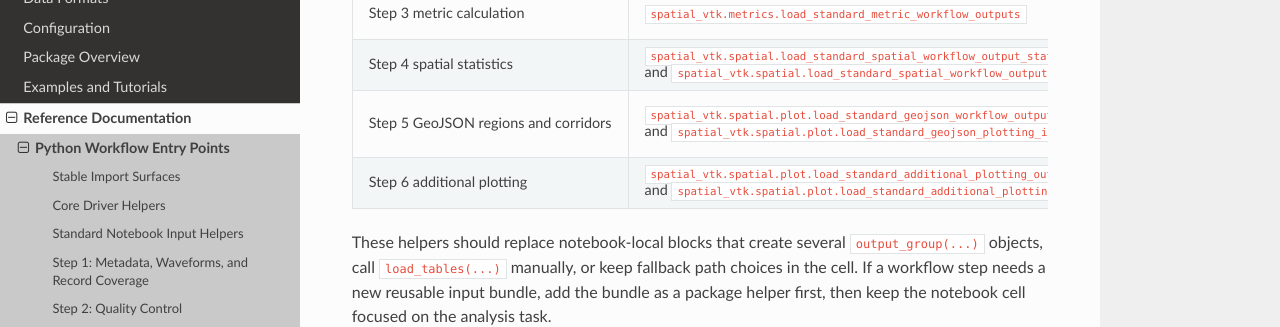
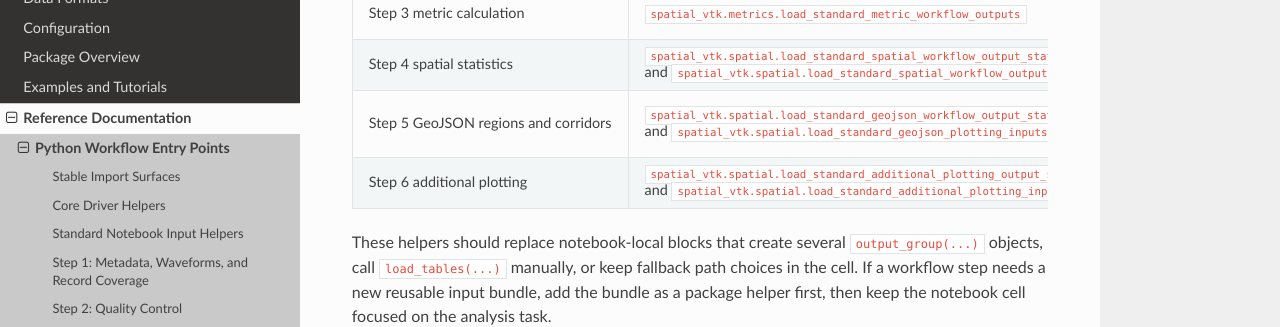
Before and after one commit to bcbirkel/spatial-vtk, a Sphinx documentation site: the page built from docs/reference/python_workflows.rst, in a window 1280 px wide and 900 px high, scrolled down 3600 px. Shown: the part 151-478 px from the top of the window. Built offline with Sphinx 7.4.7 and the Read the Docs theme 3.1.0, drawn with Linux system fonts in a browser that asks for light colours; some of the changed text lies outside the part shown.

Commit message:
Promote Step 5 and 6 spatial workflow loaders

```diff
--- a/docs/changelog.rst
+++ b/docs/changelog.rst
@@ -528,6 +528,9 @@ Changelog
   - Updated Spatial API examples so large-run plotting starts from the
     package-owned spatial workflow result, with context builders described as
     advanced helpers.
+  - Promoted Step 5 GeoJSON and Step 6 additional-plotting input/status
+    loaders to the top-level ``spatial_vtk.spatial`` import surface so
+    notebooks use one workflow namespace for Steps 4-6.
   - Updated Metrics API examples so plotting starts from package-owned figure
     wrappers, with row-selection helpers described as advanced script APIs.
   - Updated Visualization API examples so notebook-facing waveform and
--- a/docs/reference/python_workflows.rst
+++ b/docs/reference/python_workflows.rst
@@ -399,8 +399,8 @@ fallbacks, and bounded previews stay in package code.
        map/diagnostic figure methods, and failure/status frames when the
        standard tutorial needs in-memory products.
    * - Step 5 GeoJSON regions and corridors
-     - ``spatial_vtk.spatial.plot.load_standard_geojson_workflow_output_status``
-       and ``spatial_vtk.spatial.plot.load_standard_geojson_plotting_inputs``
+     - ``spatial_vtk.spatial.load_standard_geojson_workflow_output_status``
+       and ``spatial_vtk.spatial.load_standard_geojson_plotting_inputs``
      - Lightweight Step 5 output status/previews for large-run driver cells,
        result-owned GeoJSON and corridor runners through
        ``run_geojson_summary_step_if_needed()`` and
@@ -412,8 +412,8 @@ fallbacks, and bounded previews stay in package code.
        suites without notebook-local path unpacking. Both helpers accept
        ``cfg=`` as a config object or config file path.
    * - Step 6 additional plotting
-     - ``spatial_vtk.spatial.plot.load_standard_additional_plotting_output_status``
-       and ``spatial_vtk.spatial.plot.load_standard_additional_plotting_inputs``
+     - ``spatial_vtk.spatial.load_standard_additional_plotting_output_status``
+       and ``spatial_vtk.spatial.load_standard_additional_plotting_inputs``
      - Lightweight Step 6 output status and metric-source preview helpers for
        large-run driver cells, bounded waveform and region-boxplot writers
        through ``write_waveform_comparison()`` and ``write_region_boxplot()``,
@@ -631,10 +631,10 @@ Step 5: GeoJSON Regions and Corridors
      - Python entry point
      - Standard outputs
    * - Summarize configured GeoJSON regions
-     - ``spatial_vtk.spatial.plot.load_standard_geojson_workflow_output_status(...).run_geojson_summary_step_if_needed(...)``
+     - ``spatial_vtk.spatial.load_standard_geojson_workflow_output_status(...).run_geojson_summary_step_if_needed(...)``
      - GeoJSON region summary tables
    * - Build configured boundary corridors
-     - ``spatial_vtk.spatial.plot.load_standard_geojson_workflow_output_status(...).run_corridor_step_if_needed(...)``
+     - ``spatial_vtk.spatial.load_standard_geojson_workflow_output_status(...).run_corridor_step_if_needed(...)``
      - corridor definitions and corridor-selected records
 
 Step 5 plotting input helpers and direct configured workflow functions
```
Also changed, not shown: docs/examples/large_run/README.md (+2 -2 lines), docs/reference/api/spatial.rst (+25 -5 lines), docs/examples/large_run/step_05_large_run_geojson_corridors.ipynb, docs/examples/large_run/step_06_large_run_additional_plotting.ipynb, docs/examples/step_05_maps_and_figures.ipynb, docs/examples/step_06_additional_plotting_options.ipynb, 5 other files.
